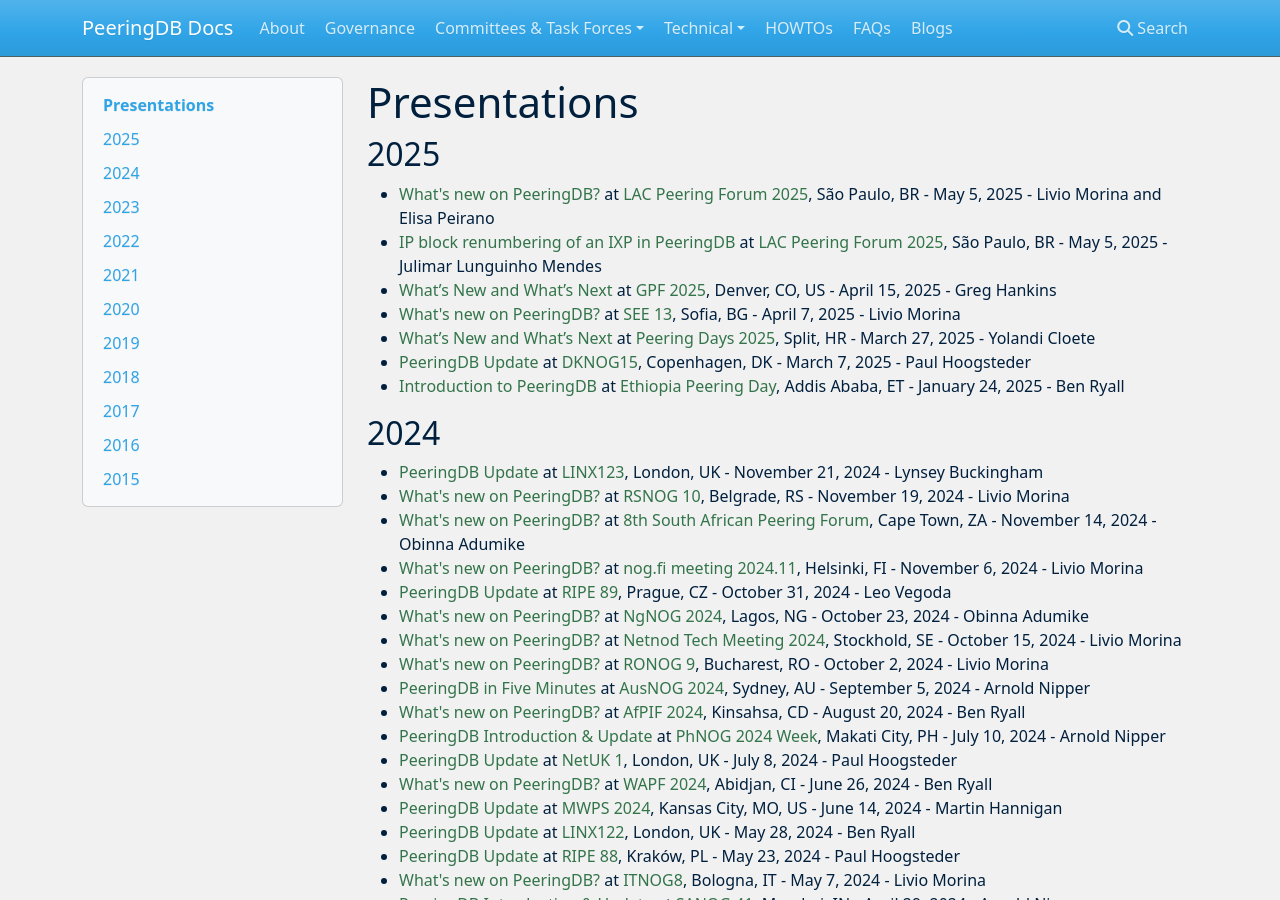
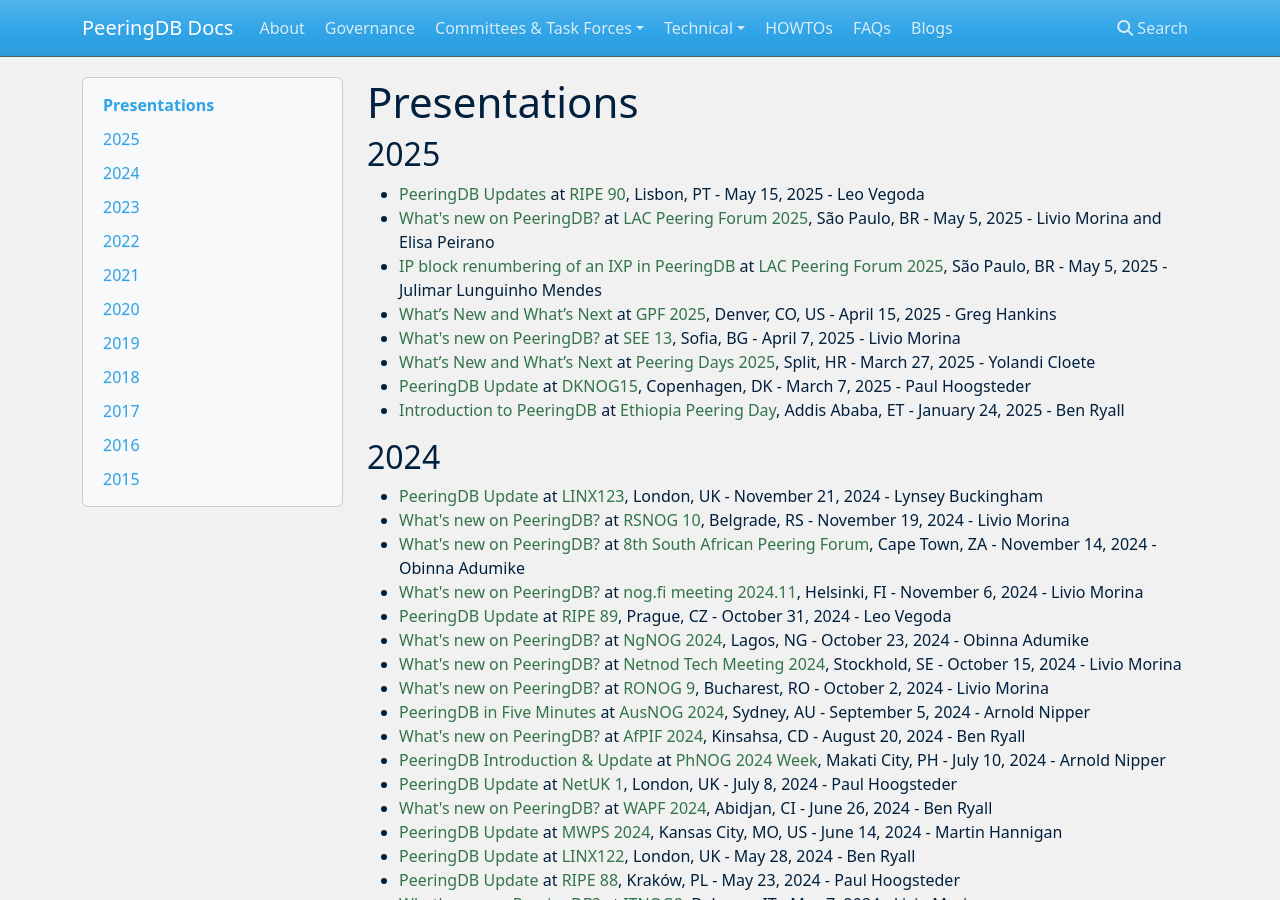
Before and after one commit to peeringdb/docs, an MkDocs documentation site: the page built from docs/presentations.md, in a window 1280 px wide and 900 px high. Built offline with MkDocs 1.6.1, drawn with Linux system fonts in a browser that asks for light colours; nearby versions of some CDN libraries.

Commit message:
Added Leo's RIPE 90 presentation.

```diff
--- a/docs/presentations.md
+++ b/docs/presentations.md
@@ -2,6 +2,7 @@
 
 ## 2025
 
+- [PeeringDB Updates](presentation/20250515_RIPE90_2025_Leo_Vegoda.pdf) at [RIPE 90](https://ripe90.ripe.net/programme/meeting-plan/connect-wg/), Lisbon, PT - May 15, 2025 - Leo Vegoda
 - [What's new on PeeringDB?](presentation/20250505_LAC_PF_Livio_Morina_Elisa_Peirano.pdf) at [LAC Peering Forum 2025](https://peeringforum.lat/), São Paulo, BR - May 5, 2025 - Livio Morina and Elisa Peirano
 - [IP block renumbering of an IXP in PeeringDB](presentation/20250505_LAC_PF_Julimar_Mendes.pdf) at [LAC Peering Forum 2025](https://peeringforum.lat/), São Paulo, BR - May 5, 2025 - Julimar Lunguinho Mendes
 - [What’s New and What’s Next](presentation/20250415_GPF_2025_Greg_Hankins.pdf) at [GPF 2025](https://globalpeeringforum.org/gpf-agenda-2025/), Denver, CO, US - April 15, 2025 - Greg Hankins
```
Also changed, not shown: 1 other file.
